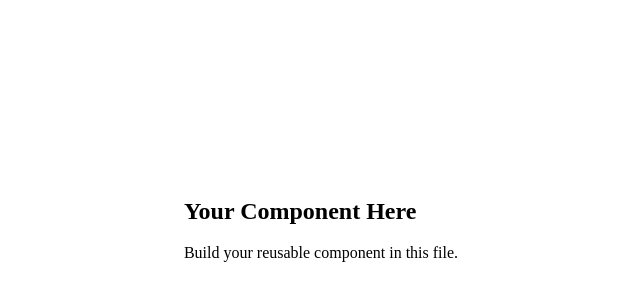
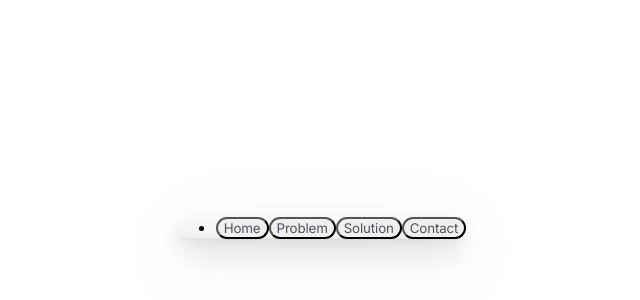
Before and after one commit to Om-Rohilla/Navigation, a React (Vite) app: page / in a window 1280 px wide. Shown: the part 180-480 px from the top of the page, without its empty margins (319-959 px from the left). Built offline with nearby package versions, Linux system fonts and the light colour scheme.

Commit message:
Add 3D pill nav design

```diff
--- a/src/components/ui/component.tsx
+++ b/src/components/ui/component.tsx
@@ -1,18 +1,73 @@
 import React from 'react'
+import { motion } from 'framer-motion'
 
-interface ComponentProps {
-  // Add your component props here
+interface PillNavProps {
+  items?: string[]
 }
 
 /**
- * Main reusable component
- * This is where you build your logic, animations, and styles
+ * 3D Pill Navigation Bar
+ * A modern, tactile navigation component with premium lighting and depth
  */
-export const Component: React.FC<ComponentProps> = () => {
+export const PillNav: React.FC<PillNavProps> = ({
+  items = ['Home', 'Problem', 'Solution', 'Contact']
+}) => {
   return (
-    <div className="p-4">
-      <h2 className="text-2xl font-bold">Your Component Here</h2>
-      <p className="text-gray-600">Build your reusable component in this file.</p>
-    </div>
+    <motion.nav
+      className="relative px-8 py-4 rounded-full"
+      style={{
+        background: 'linear-gradient(180deg, #fafafa 0%, #f5f5f7 50%, #f0f0f2 100%)',
+        boxShadow: `
+          0 1px 2px rgba(0, 0, 0, 0.04),
+          0 4px 12px rgba(0, 0, 0, 0.06),
+          0 16px 32px rgba(0, 0, 0, 0.08),
+          inset 0 1px 0 rgba(255, 255, 255, 0.8),
+          inset 0 -1px 2px rgba(0, 0, 0, 0.05)
+        `,
+      }}
+    >
+      {/* Top highlight for 3D effect */}
+      <div
+        className="absolute inset-x-0 top-0 h-1/2 rounded-full opacity-60 pointer-events-none"
+        style={{
+          background: 'linear-gradient(180deg, rgba(255, 255, 255, 0.6) 0%, rgba(255, 255, 255, 0) 100%)',
+        }}
+      />
+
+      {/* Bottom shadow for depth */}
+      <div
+        className="absolute inset-x-0 bottom-0 h-1/3 rounded-full opacity-40 pointer-events-none"
+        style={{
+          background: 'linear-gradient(0deg, rgba(0, 0, 0, 0.03) 0%, rgba(0, 0, 0, 0) 100%)',
+        }}
+      />
+
+      {/* Navigation items */}
+      <ul className="relative flex items-center gap-2">
+        {items.map((item, index) => (
+          <li key={index}>
+            <button
+              className="relative px-6 py-2.5 rounded-full text-sm font-medium tracking-tight transition-all duration-200"
+              style={{
+                color: '#52525b',
+                fontFamily: 'Inter, -apple-system, BlinkMacSystemFont, "Segoe UI", sans-serif',
+                letterSpacing: '-0.01em',
+              }}
+            >
+              {/* Button text */}
+              <span className="relative z-10">{item}</span>
+            </button>
+          </li>
+        ))}
+      </ul>
+
+      {/* Subtle outer glow */}
+      <div
+        className="absolute inset-0 rounded-full pointer-events-none"
+        style={{
+          boxShadow: '0 0 0 1px rgba(0, 0, 0, 0.04)',
+        }}
+      />
+    </motion.nav>
   )
 }
--- a/src/demos/default.tsx
+++ b/src/demos/default.tsx
@@ -1,5 +1,5 @@
 import React from 'react'
-import { Component } from '@/components/ui/component'
+import { PillNav } from '@/components/ui/component'
 
 /**
  * Demo file - Default export is required
@@ -7,8 +7,20 @@ import { Component } from '@/components/ui/component'
  */
 export default function Demo() {
   return (
-    <div className="min-h-screen bg-gray-50 flex items-center justify-center p-8">
-      <Component />
+    <div
+      className="min-h-screen flex items-center justify-center p-8"
+      style={{
+        background: '#ffffff',
+      }}
+    >
+      {/* Ambient shadow container for floating effect */}
+      <div
+        style={{
+          filter: 'drop-shadow(0 20px 40px rgba(0, 0, 0, 0.08)) drop-shadow(0 8px 16px rgba(0, 0, 0, 0.06))',
+        }}
+      >
+        <PillNav />
+      </div>
     </div>
   )
 }
--- a/src/index.css
+++ b/src/index.css
@@ -1,3 +1,25 @@
+@import url('https://fonts.googleapis.com/css2?family=Inter:wght@400;500;600;700&display=swap');
+
 @tailwind base;
 @tailwind components;
 @tailwind utilities;
+
+/* Global styles for premium look */
+@layer base {
+  * {
+    -webkit-font-smoothing: antialiased;
+    -moz-osx-font-smoothing: grayscale;
+  }
+
+  body {
+    font-family: 'Inter', -apple-system, BlinkMacSystemFont, 'Segoe UI', sans-serif;
+    background: #ffffff;
+  }
+}
+
+/* Custom utility classes for 3D effects */
+@layer utilities {
+  .text-balance {
+    text-wrap: balance;
+  }
+}
```
